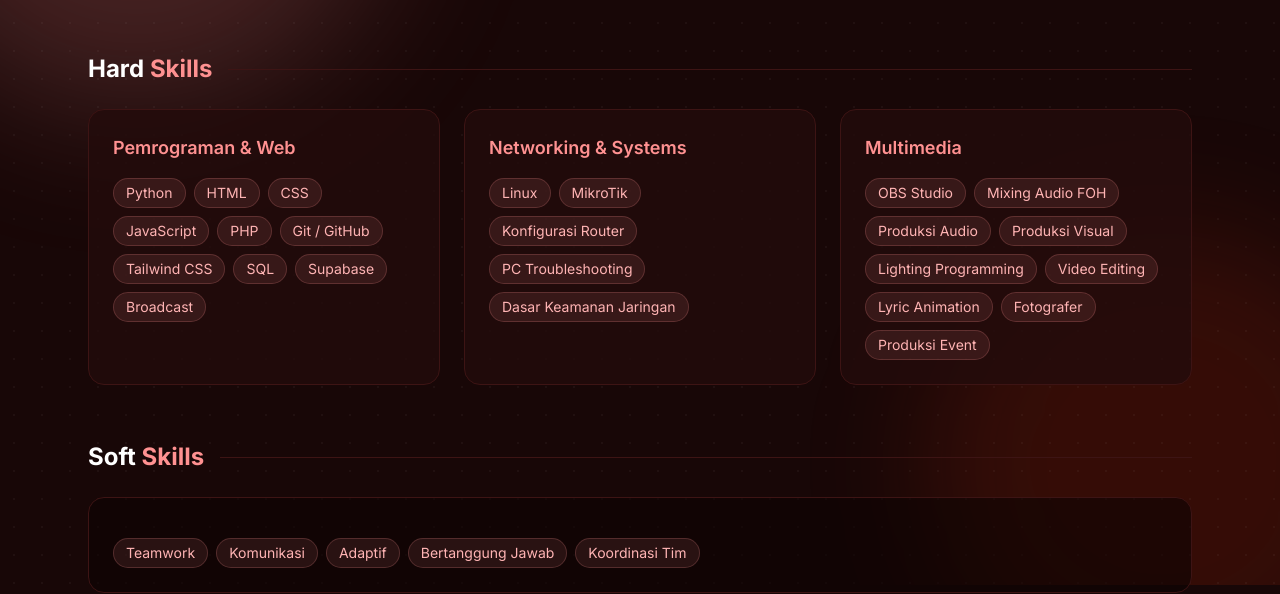
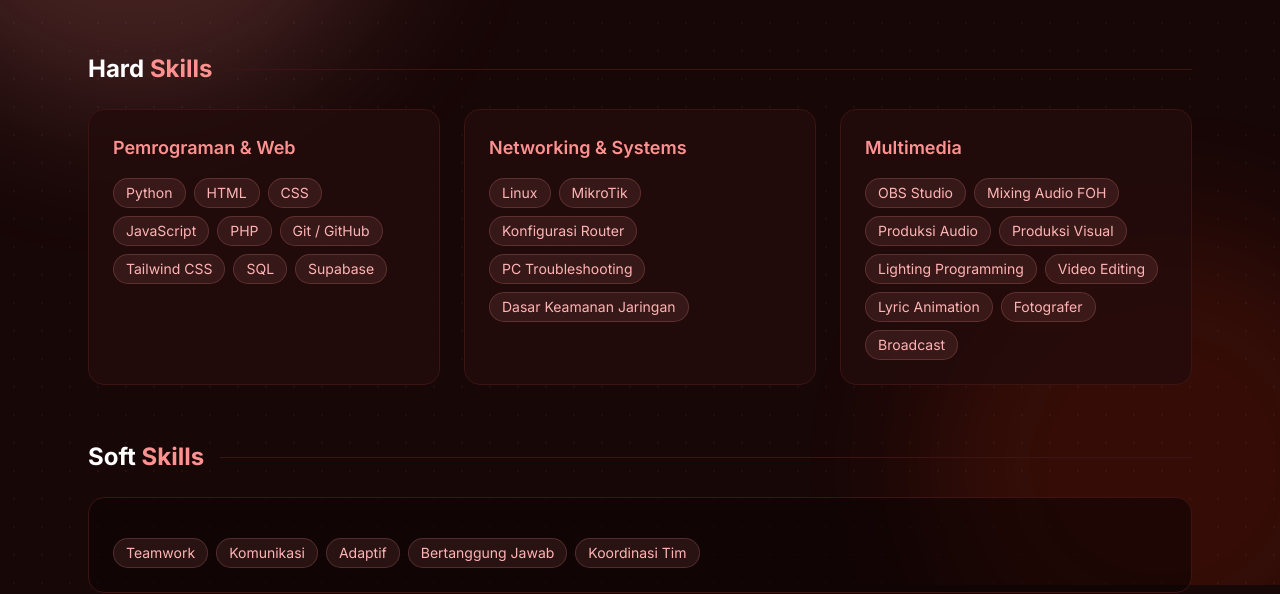
Before and after one commit to elementharit85/PortoJefftha.id, a plain HTML site: page skills.html in a window 1280 px wide. Shown: the part 215-809 px from the top of the page. Drawn offline with nearby package versions, Linux system fonts and the light colour scheme.

Commit message:
Add 'Broadcast' skill to Multimedia section

```diff
--- a/skills.html
+++ b/skills.html
@@ -29,7 +29,7 @@
       <article data-reveal class="p-6 rounded-2xl bg-surface/80 border border-line hover:border-rose/60 transition">
         <h2 class="text-lg font-semibold text-rose">Pemrograman &amp; Web</h2>
         <div class="mt-4 flex flex-wrap gap-2">
-          <span class="chip">Python</span><span class="chip">HTML</span><span class="chip">CSS</span><span class="chip">JavaScript</span><span class="chip">PHP</span><span class="chip">Git / GitHub</span><span class="chip">Tailwind CSS</span><span class="chip">SQL</span><span class="chip">Supabase</span><span class="chip">Broadcast</span>
+          <span class="chip">Python</span><span class="chip">HTML</span><span class="chip">CSS</span><span class="chip">JavaScript</span><span class="chip">PHP</span><span class="chip">Git / GitHub</span><span class="chip">Tailwind CSS</span><span class="chip">SQL</span><span class="chip">Supabase</span>
         </div>
       </article>
       <article data-reveal data-delay="120" class="p-6 rounded-2xl bg-surface/80 border border-line hover:border-rose/60 transition">
@@ -41,7 +41,7 @@
       <article data-reveal data-delay="240" class="p-6 rounded-2xl bg-surface/80 border border-line hover:border-rose/60 transition">
         <h2 class="text-lg font-semibold text-rose">Multimedia</h2>
         <div class="mt-4 flex flex-wrap gap-2">
-          <span class="chip">OBS Studio</span><span class="chip">Mixing Audio FOH</span><span class="chip">Produksi Audio</span><span class="chip">Produksi Visual</span><span class="chip">Lighting Programming</span><span class="chip">Video Editing</span><span class="chip">Lyric Animation</span><span class="chip">Fotografer</span><span class="chip">Produksi Event</span>
+          <span class="chip">OBS Studio</span><span class="chip">Mixing Audio FOH</span><span class="chip">Produksi Audio</span><span class="chip">Produksi Visual</span><span class="chip">Lighting Programming</span><span class="chip">Video Editing</span><span class="chip">Lyric Animation</span><span class="chip">Fotografer</span><span class="chip">Broadcast</span>
         </div>
       </article>
     </section>
```
